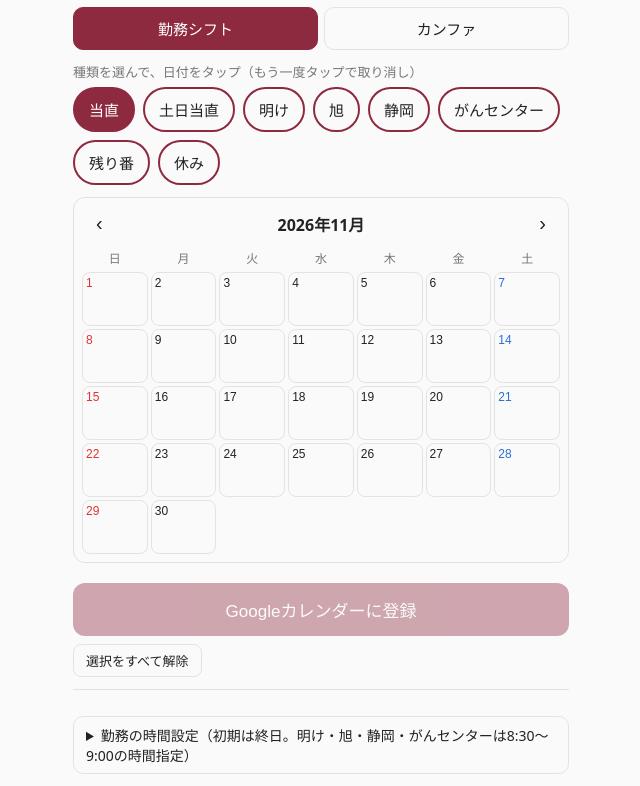
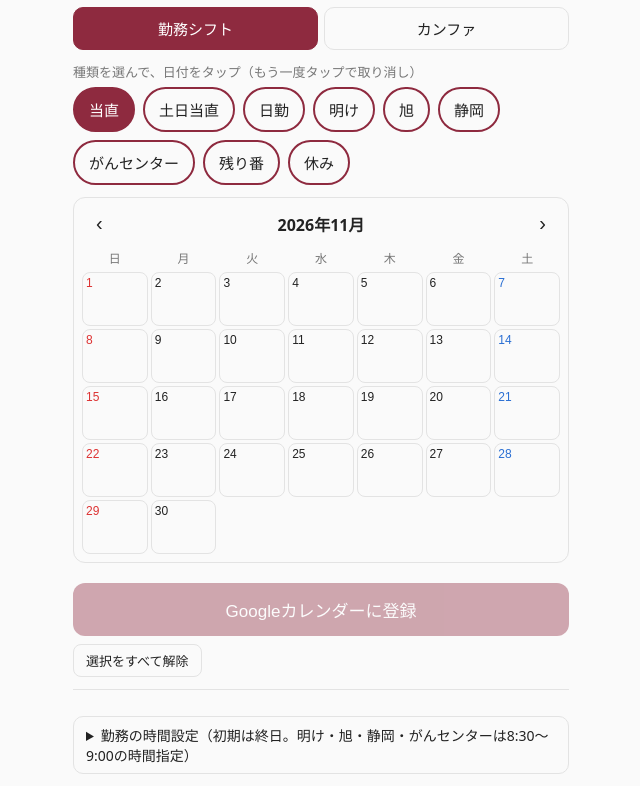
Before and after one commit to yukiochiai1993-create/shift-cal, a plain HTML site: page index.html in a window 1280 px wide. Shown: the part 45-831 px from the top of the page, without its empty margins (319-959 px from the left). Drawn offline with Linux system fonts and the light colour scheme.

Commit message:
Update index.html

```diff
--- a/index.html
+++ b/index.html
@@ -95,7 +95,7 @@ summary{font-size:14px}
 </details>
 
 <script>
-const SHIFTS=["当直","土日当直","明け","旭","静岡","がんセンター","残り番","休み"];
+const SHIFTS=["当直","土日当直","日勤","明け","旭","静岡","がんセンター","残り番","休み"];
 const CONFS=["産科カンファ","心外カンファ","合同カンファ","医局会"];
 const WINE="11";   // トマト（ワインに一番近い赤）
 const SKY="8";
```
